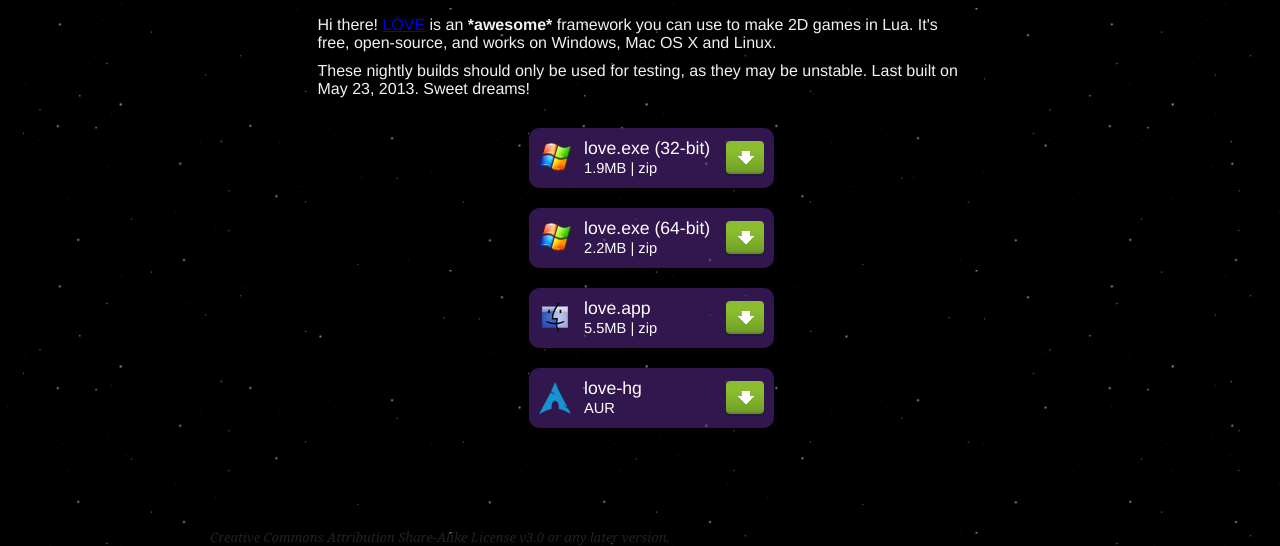
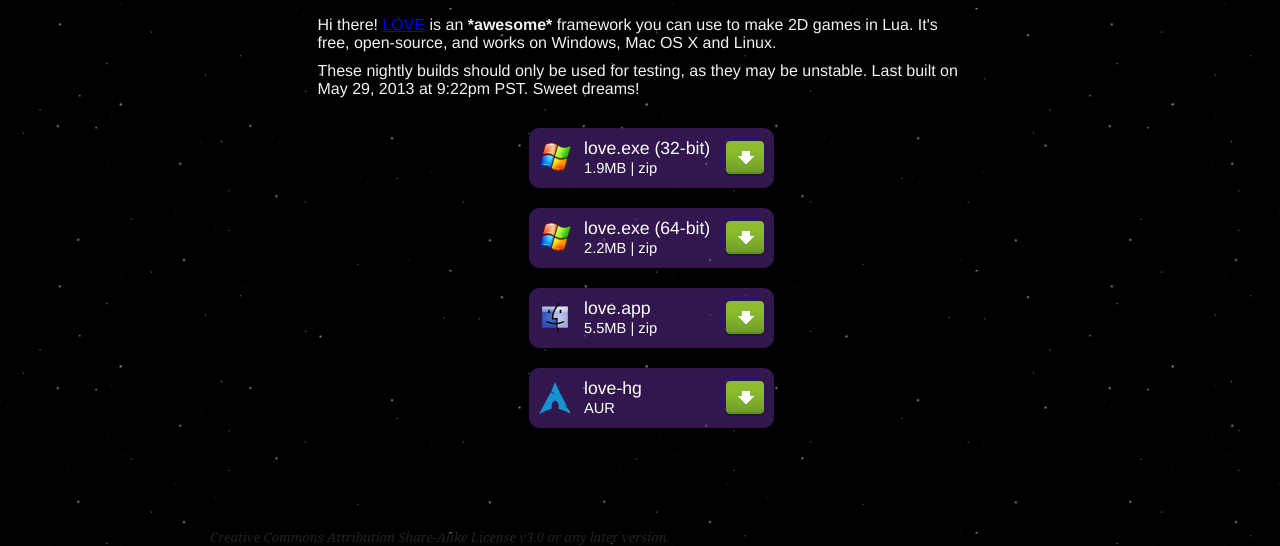
Before and after one commit to hawkthorne/nighlty-love, a plain HTML site: page index.html in a window 1280 px wide. Shown: the part 254-800 px from the top of the page. Drawn offline with Linux system fonts and the light colour scheme.

Commit message:
Update to most recent changes

```diff
--- a/index.html
+++ b/index.html
@@ -15,7 +15,7 @@
         Hi there! <a href="http://love2d.org">LÖVE</a> is an <strong>*awesome*</strong> framework you can use to make 2D games in Lua. It's free, open-source, and works on Windows, Mac OS X and Linux.
       </p>
       <p>
-        These nightly builds should only be used for testing, as they may be unstable. Last built on May 23, 2013. Sweet dreams!
+        These nightly builds should only be used for testing, as they may be unstable. Last built on May 29, 2013 at 9:22pm PST. Sweet dreams!
       </p>
       <div id="downloads">
         <ul>
```
Also changed, not shown: 2 other files.
